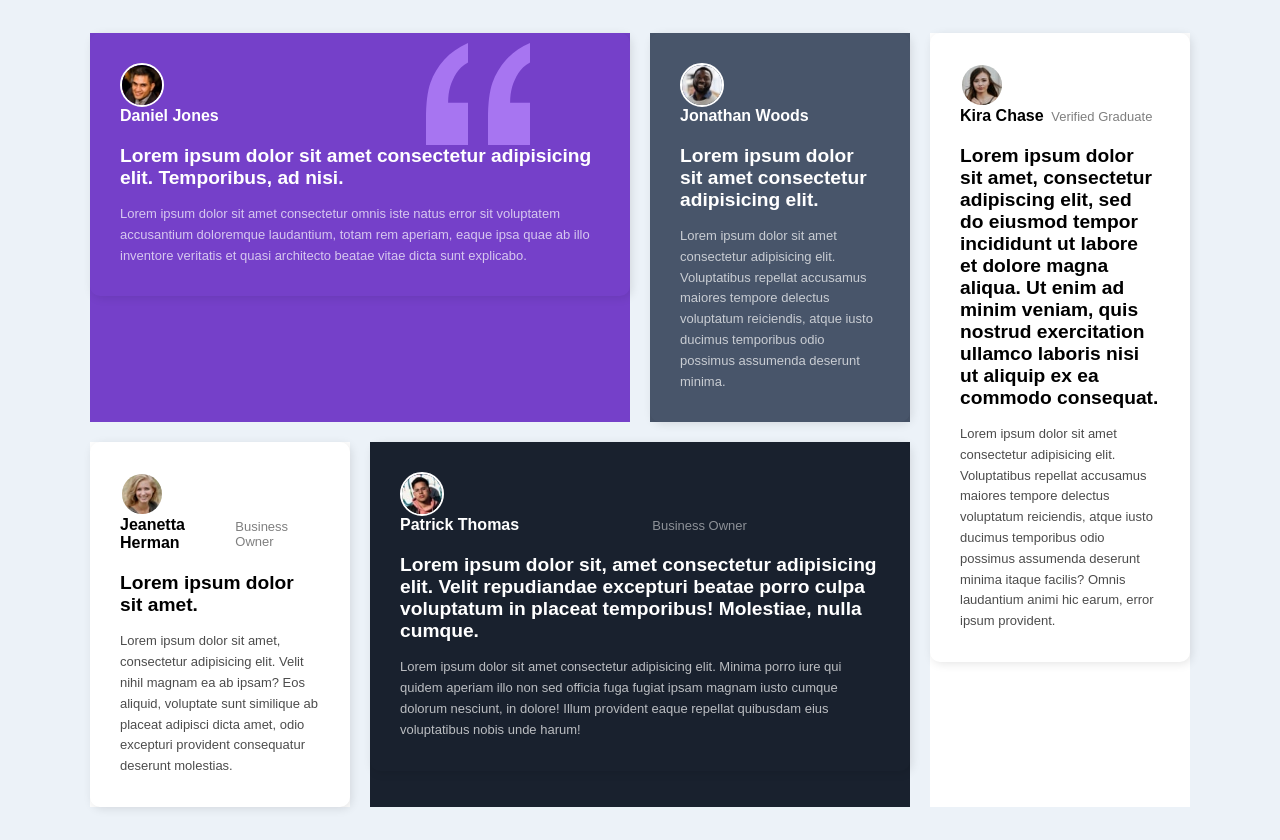
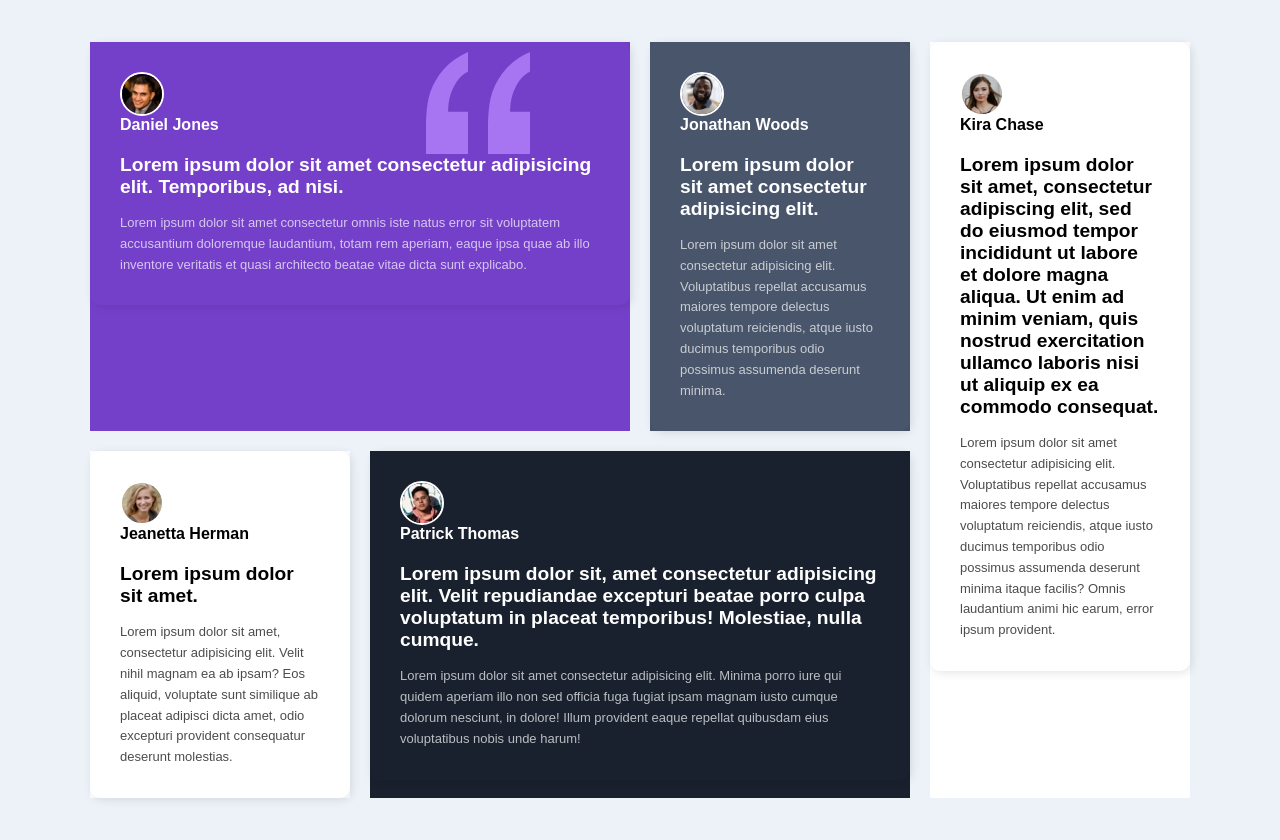
Before and after one commit to shootinguy/Grid-Testimonial, a plain HTML site: page index.html in a window 1280 px wide. Drawn offline with Linux system fonts and the light colour scheme.

Commit message:
Update index.html

```diff
--- a/index.html
+++ b/index.html
@@ -38,7 +38,7 @@
                 <img src="img/image-kira.jpg" alt="Kira Chase">
                 <div class="user_info">
                     <p class="name">Kira Chase</p>
-                    <p class="st">Verified Graduate</p>
+                    <p class="st"></p>
                 </div>
                 <p class="title">Lorem ipsum dolor sit amet, consectetur adipiscing elit, sed do eiusmod tempor incididunt ut labore et dolore magna aliqua. Ut enim ad minim veniam, quis nostrud exercitation ullamco laboris nisi ut aliquip ex ea commodo consequat.</p>
                 <p class="text">Lorem ipsum dolor sit amet consectetur adipisicing elit. Voluptatibus repellat accusamus maiores tempore delectus voluptatum reiciendis, atque iusto ducimus temporibus odio possimus assumenda deserunt minima itaque facilis? Omnis laudantium animi hic earum, error ipsum provident.</p>
@@ -50,7 +50,7 @@
                 <img src="img/image-jeanette.jpg" alt="Jeanetta Herman">
                 <div class="user_info">
                     <p class="name">Jeanetta Herman</p>
-                    <p class="st">Business Owner</p>
+                    <p class="st"></p>
                 </div>
                 <p class="title">Lorem ipsum dolor sit amet.</p>
                 <p class="text">Lorem ipsum dolor sit amet, consectetur adipisicing elit. Velit nihil magnam ea ab ipsam? Eos aliquid, voluptate sunt similique ab placeat adipisci dicta amet, odio excepturi provident consequatur deserunt molestias.</p>
@@ -62,7 +62,7 @@
                 <img src="img/image-patrick.jpg" alt="Patrick Thomas">
                 <div class="user_info">
                     <p class="name">Patrick Thomas</p>
-                    <p class="st">Business Owner</p>
+                    <p class="st"></p>
                 </div>
                 <p class="title">Lorem ipsum dolor sit, amet consectetur adipisicing elit. Velit repudiandae excepturi beatae porro culpa voluptatum in placeat temporibus! Molestiae, nulla cumque.</p>
                 <p class="text">Lorem ipsum dolor sit amet consectetur adipisicing elit. Minima porro iure qui quidem aperiam illo non sed officia fuga fugiat ipsam magnam iusto cumque dolorum nesciunt, in dolore! Illum provident eaque repellat quibusdam eius voluptatibus nobis unde harum!</p>
```
